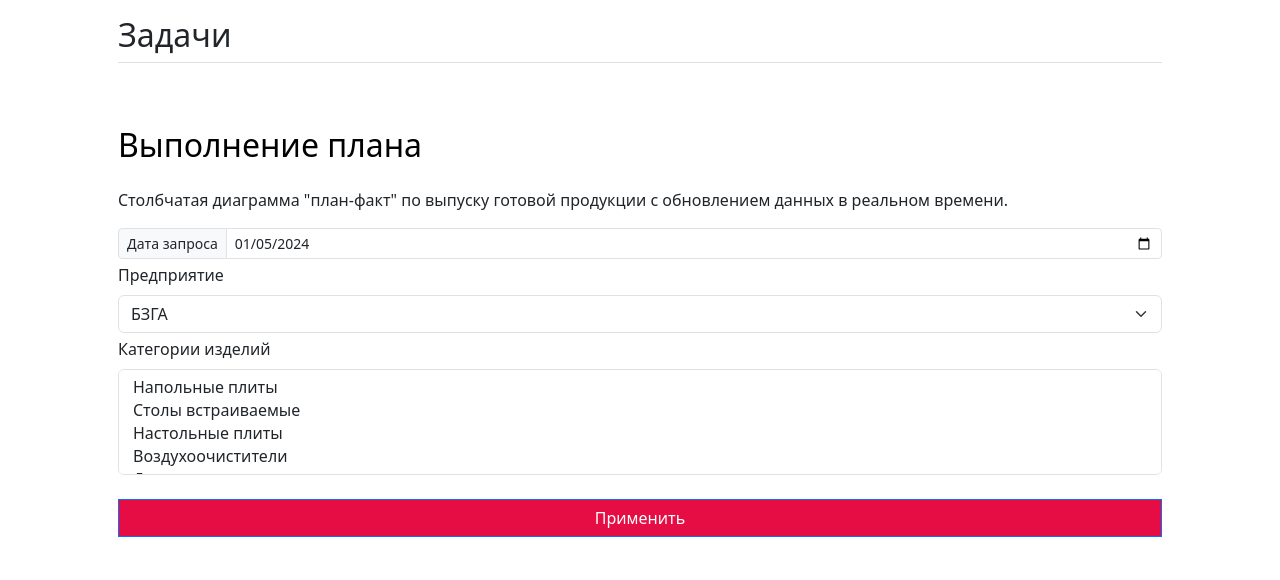
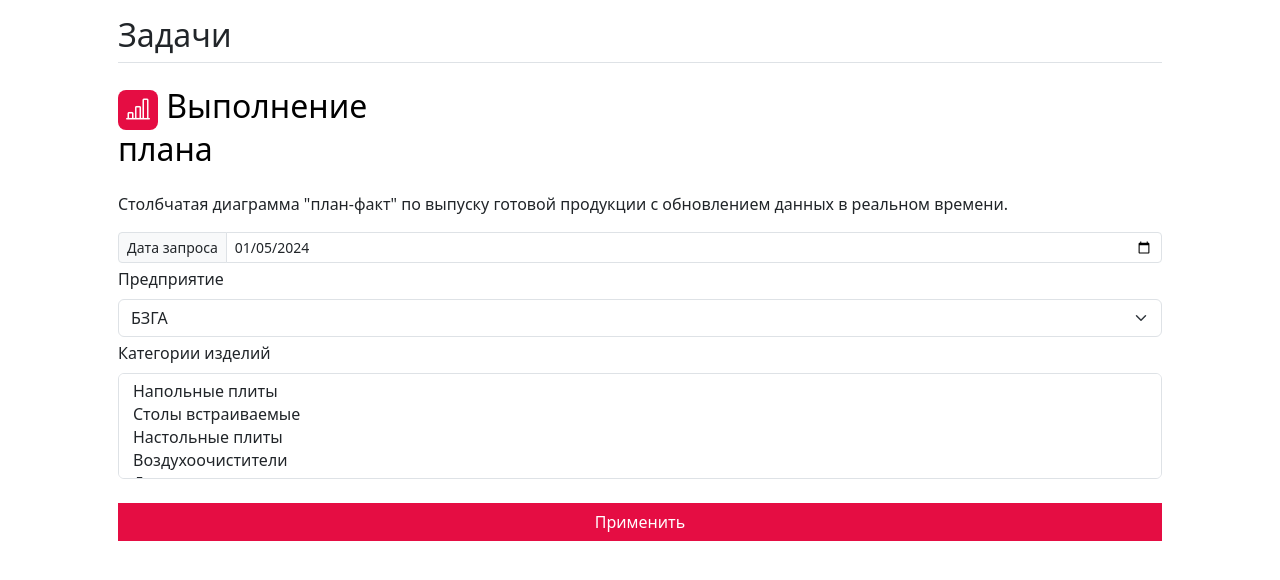
Before and after one commit to pdouser/genplan-telegram-app, a plain HTML site: page index.html in a window 1280 px wide. Drawn offline with nearby package versions, Linux system fonts and the light colour scheme; a script that the page names is missing.

Commit message:
Update styles.css

```diff
--- a/styles.css
+++ b/styles.css
@@ -1 +1,17 @@
-.btn-primary{background: #e50d43; color:#fff;}
+.btn-primary, .btn-primary:hover, .btn-primary:visited{background: #e50d43; color:#fff; border-color: #e50d43;}
+
+.btn-primary:active
+{
+    background-color:grey !important;
+    border-color: #e50d43;
+}
+
+.feature-icon {
+  display: inline-flex;
+  align-items: center;
+  justify-content: center;
+  height: 2.5rem;
+  width: 2.5rem;
+  font-size: 1.5rem;
+  background-color: #e50d43;
+ }
```
